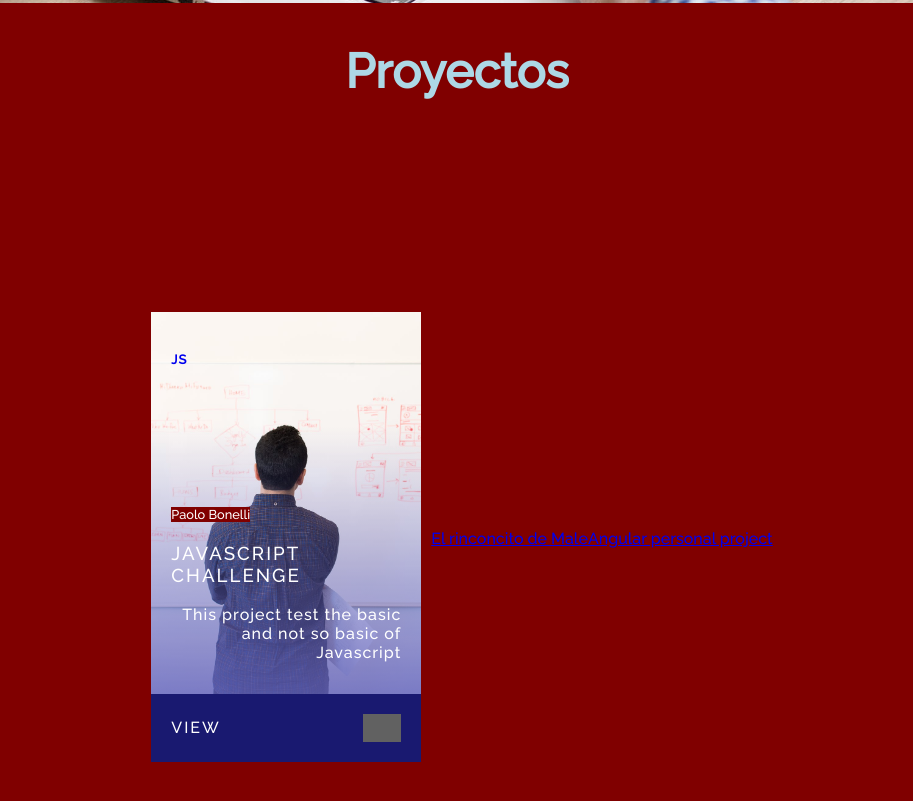
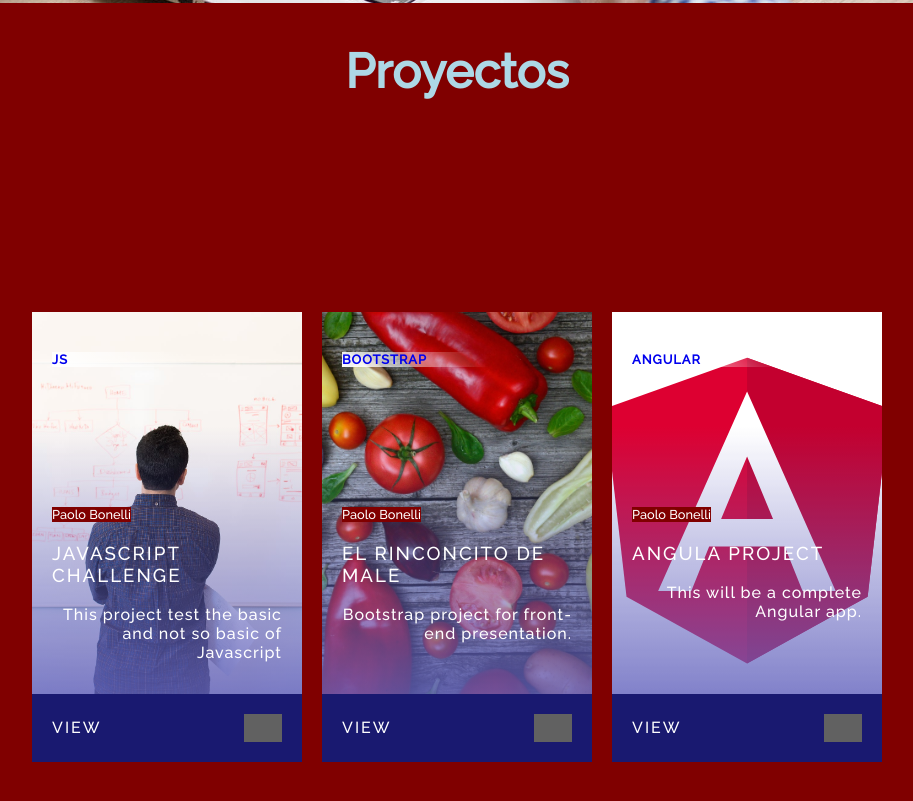
Before and after one commit to paolo-bonelli/paolo-bonelli.github.io, a website: page index.html in a window 1280 px wide. Shown: the part 797-1598 px from the top of the page, without its empty margins (183-1096 px from the left). Drawn offline with Linux system fonts and the light colour scheme; grey boxes are pictures that could not be loaded.

Commit message:
se agregaron las tarjetas a la seccion projects

```diff
--- a/css/style.scss
+++ b/css/style.scss
@@ -100,6 +100,8 @@ body {
   background: {
     color: transparent;
   }
+  text-transform: uppercase;
+  background-image: linear-gradient(45deg, white, transparent 60%);
 }
 
 .entry-body {
@@ -151,10 +153,12 @@ body {
   position: absolute;
   top: 0px;
   z-index: 0;
-  object-fit: contain;
+  object-fit: cover;
   height: 100%;
+  width: 100%;
   align-self: center;
   transition: 1s;
+  background-color: white;
 }
 
 .entry-footer {
--- a/index.html
+++ b/index.html
@@ -69,8 +69,54 @@
             </div>
           </div>
         </a>
-        <a href="#" class="btn">El rinconcito de Male</a>
-        <a href="#" class="btn">Angular personal project</a>
+        <a href="#" class="entry">
+          <div id="challenge-entry" class="project-entry">
+            <figure class="entry-thumbnail">
+              <span class="entry-type">Bootstrap</span>
+              <div class="entry-body">
+                <span class="title">Paolo Bonelli</span>
+                <h3 class="heading">El rinconcito De Male</h3>
+                <p class="entry-content">
+                  Bootstrap project for front-end presentation.
+                </p>
+              </div>
+              <img src="./media/img-elrinconcito.jpg" alt="JS challenge" class="entry-img" />
+              <div class="dimmer"></div>
+            </figure>
+            <div class="entry-footer">
+              <label>view</label>
+              <img
+                src="https://image.flaticon.com/icons/svg/481/481143.svg"
+                class="footer-arrow"
+                alt="arrow"
+              />
+            </div>
+          </div>
+        </a>
+        <a href="#" class="entry">
+          <div id="challenge-entry" class="project-entry">
+            <figure class="entry-thumbnail">
+              <span class="entry-type">Angular</span>
+              <div class="entry-body">
+                <span class="title">Paolo Bonelli</span>
+                <h3 class="heading">Angula project</h3>
+                <p class="entry-content">
+                  This will be a complete Angular app.
+                </p>
+              </div>
+              <img src="./media/Angular_full_color_logo.svg" alt="JS challenge" class="entry-img" />
+              <div class="dimmer"></div>
+            </figure>
+            <div class="entry-footer">
+              <label>view</label>
+              <img
+                src="https://image.flaticon.com/icons/svg/481/481143.svg"
+                class="footer-arrow"
+                alt="arrow"
+              />
+            </div>
+          </div>
+        </a>
       </div>
     </div>
 
```
Also changed, not shown: css/style.css, media/Angular_full_color_logo.svg (added), media/img-elrinconcito.jpg (added).
